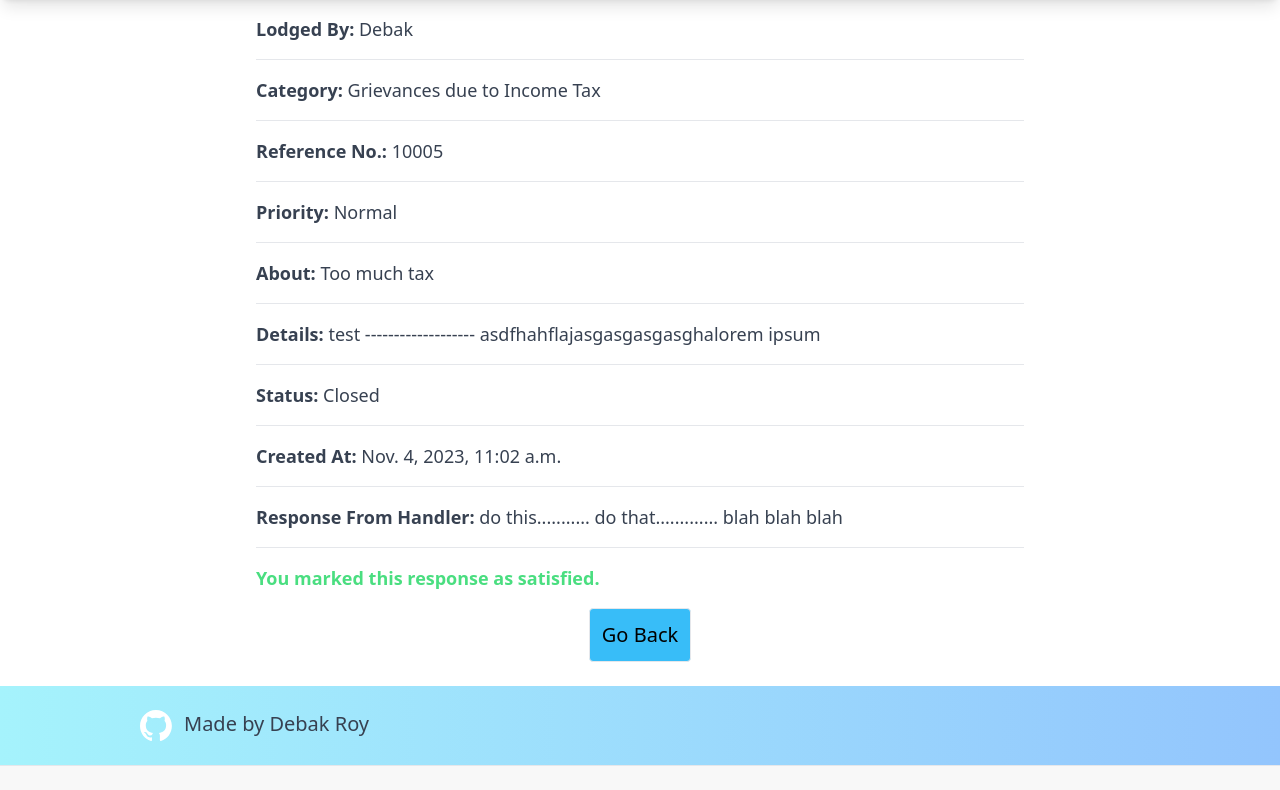
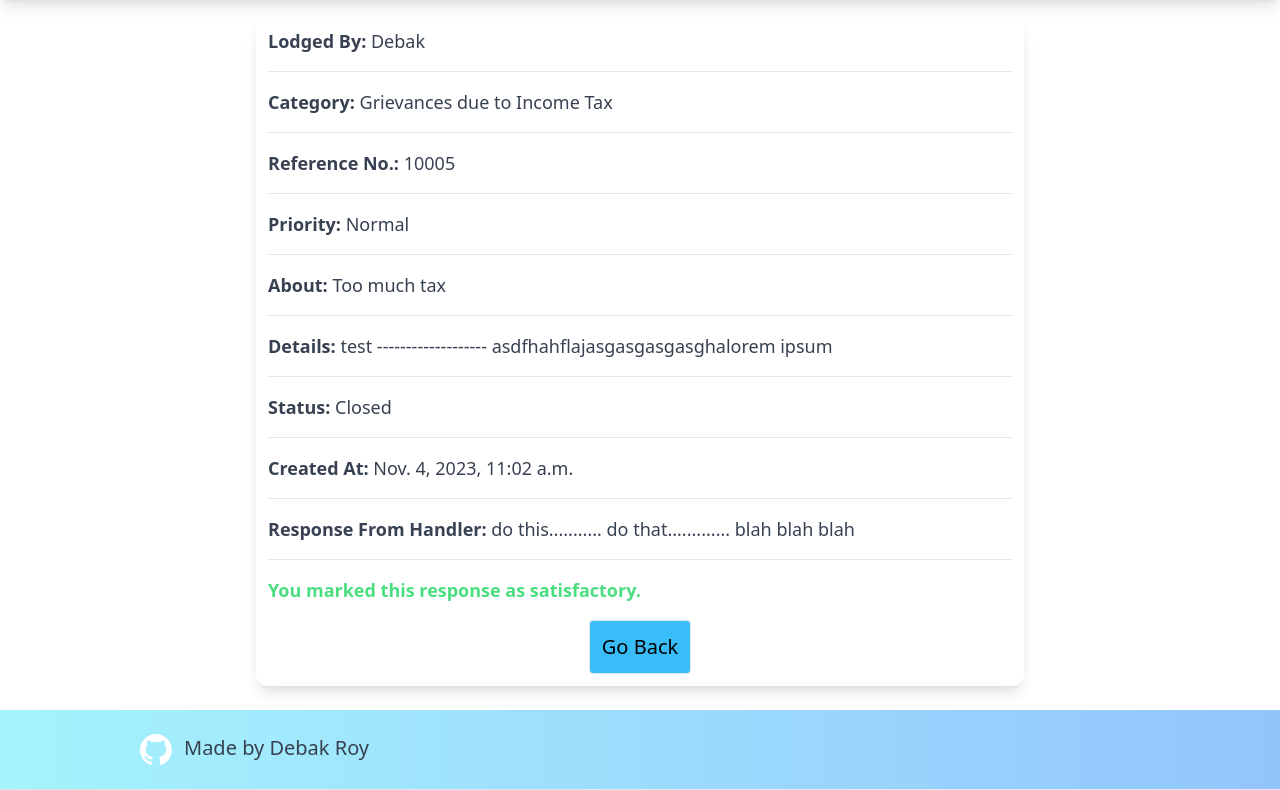
Before and after one commit to droy117/Online_Grievance_Redressal_Portal, a Django app: page /grievance_detail/10005 in a window 1280 px wide. Shown: the part 81-871 px from the top of the page. Before the commit the page ends 847 px from the top, so only its background shows below. Run offline with Django 4.2, Linux system fonts and the light colour scheme; data comes from the database, SQL or seed files in the repository; both versions use the stored data as it was after the commit; some libraries are stand-ins or nearby versions.

Commit message:
add ui fixes

```diff
--- a/app/templates/app/dash_base.html
+++ b/app/templates/app/dash_base.html
@@ -6,7 +6,7 @@
 
 {% block body %}
     <div class="mt-24 flex mx-auto max-w-7xl">
-        <div class="p-6 mr-8 flex flex-col border border-sky-300 rounded-xl px-6 py-3 bg-gray-100">
+        <div class="p-6 mr-8 flex flex-col border border-sky-300 rounded-xl px-6 py-3 bg-gray-100 shadow-lg">
             <a class="py-3 flex gap-x-1 text-lg font-bold border-b flex border-gray-500 hover:text-sky-700" href="{% url 'register_grievance' %}"><img class="w-8" src="{% static 'images/window-grid.svg' %}" alt="">Dashboard</a>
             {% if not request.user.handler %}
                 <a class="py-3 flex gap-x-1 text-lg font-bold border-b flex border-gray-500 hover:text-sky-700" href="{% url 'lodge_grievance' %}"><img class="w-8" src="{% static 'images/file-plus.svg' %}" alt="">Lodge Grievance</a>
--- a/app/templates/app/error.html
+++ b/app/templates/app/error.html
@@ -1,7 +1,7 @@
 {% extends 'app/dash_base.html' %}
 
 {% block content %}
-<div class="w-full text-3xl bg-red-300 p-6">
+<div class="w-full text-3xl bg-red-300 p-6 shadow-lg">
     {{ message }}
 </div>
 {% endblock %}
--- a/app/templates/app/escalate.html
+++ b/app/templates/app/escalate.html
@@ -5,7 +5,7 @@
 {% block title %}Escalate Dashboard{% endblock %}
 
 {% block content %}
-    <form class="p-6 w-full mx-auto flex flex-col border border-sky-300 rounded-xl" action="{% url 'escalate' %}" method="post">
+    <form class="p-6 w-full mx-auto flex flex-col border border-sky-300 rounded-xl shadow-lg" action="{% url 'escalate' %}" method="post">
         {% csrf_token %}
         <label class="text-gray-600" for="ref_no">Enter the Reference Number</label>
         <input class="text-lg px-3 py-2 mb-6 border border-gray-500 rounded-xl" type="number" required name="ref_no">
--- a/app/templates/app/grievance_detail.html
+++ b/app/templates/app/grievance_detail.html
@@ -3,7 +3,7 @@
 {% block title %}Grievance Detail{% endblock %}
 
 {% block body %}
-<div class="mt-24 w-3/5 mx-auto text-xl grid grid-col-1 gap-4">
+<div class="mt-24 w-3/5 mx-auto text-xl grid grid-col-1 gap-4 shadow-lg p-3 rounded-xl">
     <p class="text-gray-700 text-lg"><strong>Lodged By:</strong> {{ grievance.user.username }}</p><hr>
     <p class="text-gray-700 text-lg"><strong>Category:</strong> {{ grievance.category }}</p><hr>
     <p class="text-gray-700 text-lg"><strong>Reference No.:</strong> {{ grievance.ref_no }}</p><hr>
@@ -29,10 +29,12 @@
                 {% if not grievance.satisfied %}
                     <form action="{% url 'satisfied_fn' grievance.ref_no %}" method="post">
                         {% csrf_token %}
-                        <strong class="text-gray-700 text-lg">Satisfied?</strong><input type="submit" name="satisfied" value="Yes" class="mx-3 px-2 py-1 border border-gray-200 bg-green-400 hover:bg-green-600 rounded">
+                        <strong class="text-gray-700 text-lg">Satisfied?</strong>
+                        <input type="submit" name="satisfied" value="Yes" class="mx-3 px-2 py-1 border border-gray-200 bg-green-400 hover:bg-green-600 rounded">
+                        <a href="{% url 'escalate' %}" class="mx-3 px-2 py-1 border border-gray-200 bg-red-400 hover:bg-red-600 rounded">No, then please escalate this grievance</a>
                     </form>
                 {% else %}
-                    <p class="text-green-400 text-lg"><strong>You marked this response as satisfied.</strong></p>
+                    <p class="text-green-400 text-lg"><strong>You marked this response as satisfactory.</strong></p>
                 {% endif %}
             {% endif %}
         </div>
--- a/app/templates/app/layout.html
+++ b/app/templates/app/layout.html
@@ -41,7 +41,7 @@
             {% endblock %}
         </div>
         {% block footer %}
-        <footer class="mt-20 px-32 py-6 flex justify-between border-b border-gray-200 static bottom-0 bg-gradient-to-r from-cyan-200 to-blue-300">
+        <footer class="mt-20 px-32 py-6 flex justify-between border-b border-gray-200 static bottom-0 bg-gradient-to-r from-cyan-200 to-blue-300 shadow-lg">
             <a href="https://github.com/slayeh17" class="text-xl text-gray-700 hover:underline flex"><img src="{% static 'images/github-mark-white.svg' %}" class="w-8 mx-3">Made by Debak Roy</a>
         </footer>
         {% endblock %}
--- a/app/templates/app/lodge.html
+++ b/app/templates/app/lodge.html
@@ -3,7 +3,7 @@
 {% block title %}Lodge Grievance{% endblock %}
 
 {% block content %}
-    <form class="p-6 w-full mx-auto flex flex-col border border-sky-300 rounded-xl" action="{% url 'lodge_grievance' %}" method="post">
+    <form class="p-6 w-full mx-auto flex flex-col border border-sky-300 rounded-xl shadow-lg" action="{% url 'lodge_grievance' %}" method="post">
         {% csrf_token %}
         <label class="text-gray-700 text-lg" for="category">Select Grievance Category</label>
         <select class="mb-6 text-xl p-3 bg-white border border-gray-500 rounded-xl" name="category" id="category">
--- a/app/templates/app/login.html
+++ b/app/templates/app/login.html
@@ -10,7 +10,7 @@
         <div class="mt-28 text-red-500 text-center p-1 bg-red-100">{{ message }}</div>
     {% endif %}
 
-    <div class="w-1/2 my-6 mx-auto p-6 bg-sky-100 rounded-xl mt-24">
+    <div class="w-1/2 my-6 mx-auto p-6 bg-sky-100 rounded-xl mt-24 shadow-lg">
         <h1 class="mb-6 text-3xl">Log In</h1>
         <form action="{% url 'login' %}" method="post">
             {% csrf_token %}
--- a/app/templates/app/register.html
+++ b/app/templates/app/register.html
@@ -9,7 +9,7 @@
         <div class="mt-24 text-red-500 text-center p-1 bg-red-100">{{ message }}</div>
     {% endif %}
 
-    <div class="w-1/2 my-6 mx-auto p-6 bg-sky-100 rounded-xl mt-24">
+    <div class="w-1/2 my-6 mx-auto p-6 bg-sky-100 rounded-xl mt-24 shadow-lg">
         <h1 class="mb-6 text-3xl">Registration Form</h1>
         <form action="{% url 'register' %}" method="post">
             {% csrf_token %}
--- a/app/templates/app/registerGrievance.html
+++ b/app/templates/app/registerGrievance.html
@@ -3,7 +3,7 @@
 {% load static %}
 
 {% block content %}
-    <div class="p-6 mx-auto flex flex-col border border-sky-300 rounded-xl">
+    <div class="p-6 mx-auto flex flex-col border border-sky-300 rounded-xl shadow-lg">
         {% if not request.user.handler %}
             <div class="flex justify-between">
                 <div class="font-semibold py-3 px-6 border border-sky-300 bg-red-300 rounded-xl">Total Grievances Registered <br><p class="text-center mt-3 text-3xl">{{ count_reg }}</p></div>
--- a/app/templates/app/success.html
+++ b/app/templates/app/success.html
@@ -1,7 +1,7 @@
 {% extends 'app/dash_base.html' %}
 
 {% block content %}
-<div class="w-full text-3xl bg-green-300 p-6">
+<div class="w-full text-3xl bg-green-300 p-6 shadow-lg">
     {{ message }} Use <span class="bg-yellow-300">Reference No. {{ ref_no }}</span> to track your grievance.
 </div>
 {% endblock %}
--- a/app/templates/app/track.html
+++ b/app/templates/app/track.html
@@ -5,7 +5,7 @@
 {% block title %}Track Grievance{% endblock %}
 
 {% block body %}
-    <form class="mt-24 w-3/5 p-6 mx-auto flex flex-col border border-sky-300 rounded-xl" action="{% url 'track_grievance' %}" method="post">
+    <form class="mt-24 w-3/5 p-6 mx-auto flex flex-col border border-sky-300 rounded-xl shadow-lg" action="{% url 'track_grievance' %}" method="post">
         {% csrf_token %}
         <label class="text-gray-600" for="ref_no">Enter the Reference Number</label>
         <input class="text-lg px-3 py-2 mb-6 border border-gray-500 rounded-xl" type="number" required name="ref_no">
```
Also changed, not shown: db.sqlite3.
